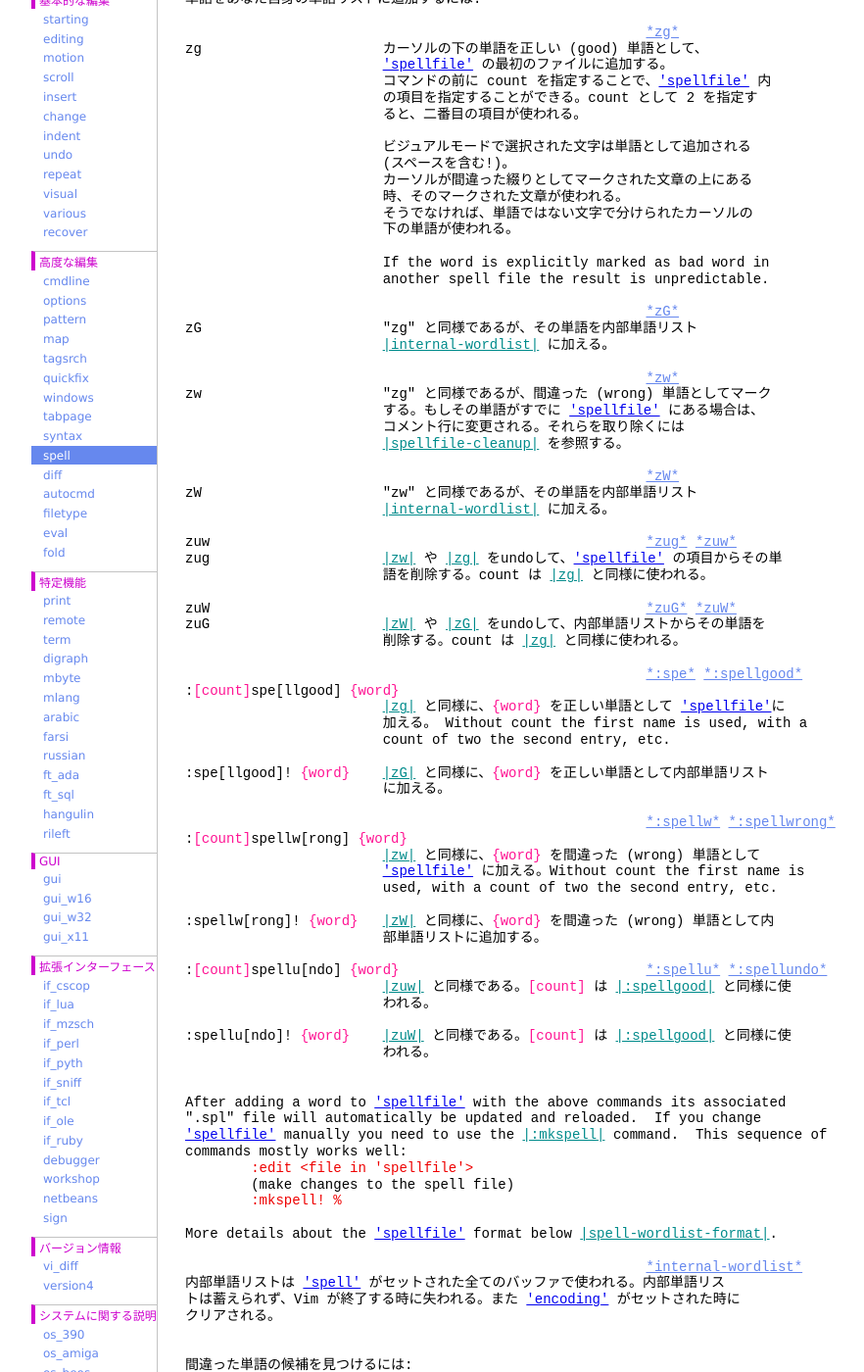
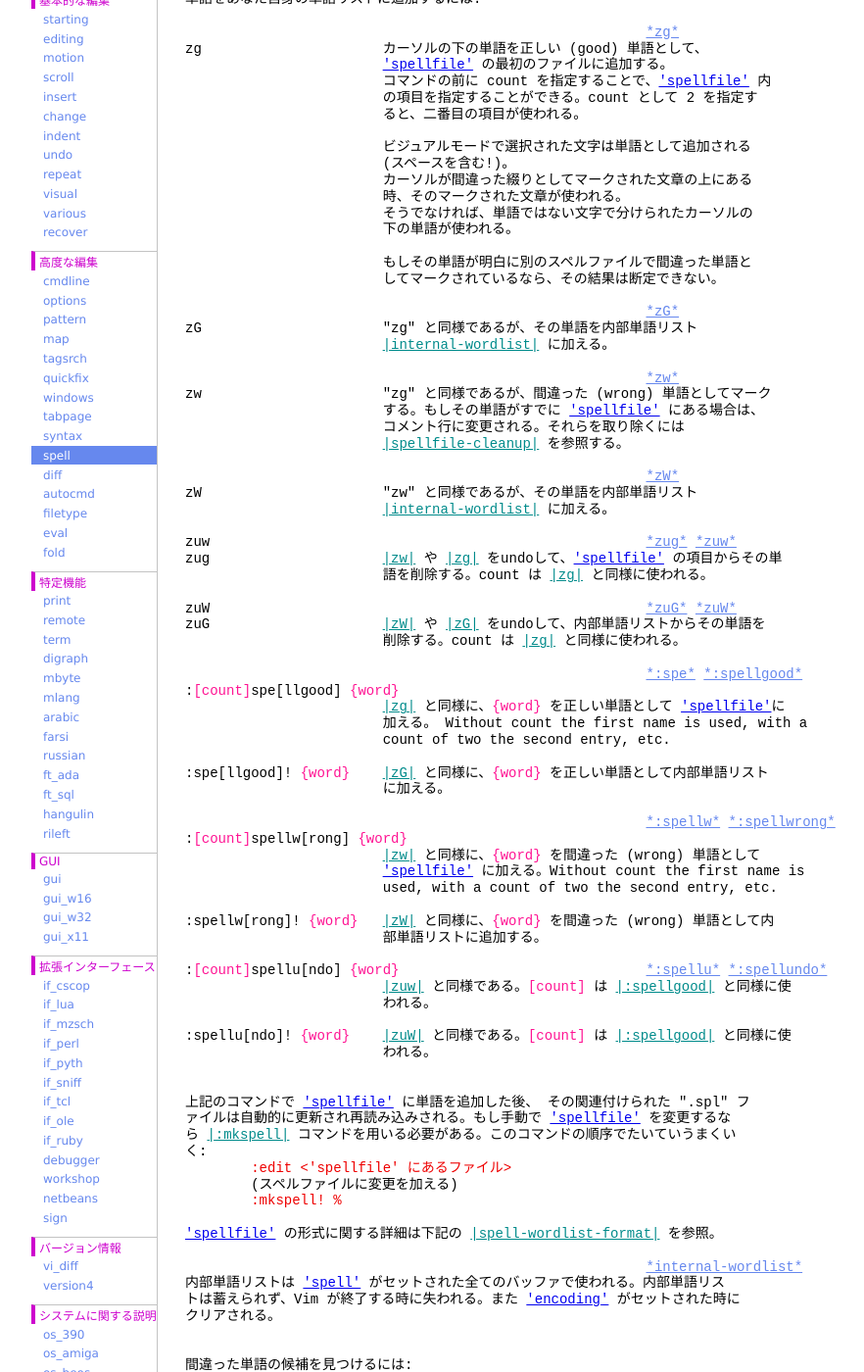
Before and after one commit to vim-jp/vimdoc-ja, a Jekyll site: the page built from spell.html, in a window 1280 px wide and 1400 px high, scrolled down 1354 px. Shown: the whole window at 98% size, without its empty margins (208-1090 px from the left). Built offline with Jekyll 4.4.1, drawn with Linux system fonts in a browser that asks for light colours; nearby versions of some CDN libraries; Markdown is read by kramdown in place of the engine named in the settings; comment, search, counter and statistics services are not loaded; some of the changed text lies outside the part shown.

Commit message:
update html

```diff
--- a/spell.html
+++ b/spell.html
@@ -20,10 +20,10 @@ helpname: 'spell'
 コンパイル時に&nbsp;<a class="Identifier" href="various.html#+syntax">|+syntax|</a>&nbsp;機能を無効にした場合にはスペルチェックは利用すること<br>
 ができない。<br>
 <br>
-<span class="Todo">Note</span>: または vimspell プラグインがある。プラグインを入れていればそのプラグイン<br>
+<span class="Todo">Note</span>: あるいは vimspell プラグインがある。プラグインを入れていればそのプラグイン<br>
 について調べるために &quot;:help vimspell&quot; を実行できる。しかし、おそらくそのプラグ<br>
 インを削除し、代わりに&nbsp;<a class="Type" href="options.html#'spell'">'spell'</a>&nbsp;オプションを使いたいと思うだろう。そちらのほう<br>
-がうまく機能する。<br>
+がうまくいく。<br>
 <br>
 <span class="PreProc">==============================================================================</span><br>
 1. はじめに&nbsp;&nbsp;&nbsp;&nbsp;&nbsp;&nbsp;&nbsp;&nbsp;&nbsp;&nbsp;&nbsp;&nbsp;&nbsp;&nbsp;&nbsp;&nbsp;&nbsp;&nbsp;&nbsp;&nbsp;&nbsp;&nbsp;&nbsp;&nbsp;&nbsp;&nbsp;&nbsp;&nbsp;&nbsp;&nbsp;&nbsp;&nbsp;&nbsp;&nbsp;&nbsp;&nbsp;&nbsp;<a class="Constant" href="spell.html#spell-quickstart" name="spell-quickstart">*spell-quickstart*</a>&nbsp;<a class="Constant" href="spell.html#E756" name="E756">*E756*</a><br>
@@ -36,7 +36,7 @@ helpname: 'spell'
 <br>
 認識されない単語は以下のようにハイライトされる:<br>
 &nbsp;&nbsp;&nbsp;&nbsp;&nbsp;&nbsp;&nbsp;&nbsp;SpellBad&nbsp;&nbsp;&nbsp;&nbsp;&nbsp;&nbsp;&nbsp;&nbsp;認識されない単語&nbsp;&nbsp;&nbsp;&nbsp;&nbsp;&nbsp;&nbsp;&nbsp;&nbsp;&nbsp;&nbsp;&nbsp;&nbsp;&nbsp;&nbsp;&nbsp;&nbsp;&nbsp;&nbsp;&nbsp;&nbsp;&nbsp;&nbsp;&nbsp;<a class="Identifier" href="syntax.html#hl-SpellBad">|hl-SpellBad|</a><br>
-&nbsp;&nbsp;&nbsp;&nbsp;&nbsp;&nbsp;&nbsp;&nbsp;SpellCap&nbsp;&nbsp;&nbsp;&nbsp;&nbsp;&nbsp;&nbsp;&nbsp;頭文字が大文字化されていない単語&nbsp;&nbsp;&nbsp;&nbsp;&nbsp;&nbsp;&nbsp;&nbsp;<a class="Identifier" href="syntax.html#hl-SpellCap">|hl-SpellCap|</a><br>
+&nbsp;&nbsp;&nbsp;&nbsp;&nbsp;&nbsp;&nbsp;&nbsp;SpellCap&nbsp;&nbsp;&nbsp;&nbsp;&nbsp;&nbsp;&nbsp;&nbsp;頭文字が大文字になっていない単語&nbsp;&nbsp;&nbsp;&nbsp;&nbsp;&nbsp;&nbsp;&nbsp;<a class="Identifier" href="syntax.html#hl-SpellCap">|hl-SpellCap|</a><br>
 &nbsp;&nbsp;&nbsp;&nbsp;&nbsp;&nbsp;&nbsp;&nbsp;SpellRare&nbsp;&nbsp;&nbsp;&nbsp;&nbsp;&nbsp; まれな単語&nbsp;&nbsp;&nbsp;&nbsp;&nbsp;&nbsp;&nbsp;&nbsp;&nbsp;&nbsp;&nbsp;&nbsp;&nbsp;&nbsp;&nbsp;&nbsp;&nbsp;&nbsp;&nbsp;&nbsp;&nbsp;&nbsp;&nbsp;&nbsp;&nbsp;&nbsp;&nbsp;&nbsp;&nbsp;&nbsp;<a class="Identifier" href="syntax.html#hl-SpellRare">|hl-SpellRare|</a><br>
 &nbsp;&nbsp;&nbsp;&nbsp;&nbsp;&nbsp;&nbsp;&nbsp;SpellLocal&nbsp;&nbsp;&nbsp;&nbsp;&nbsp;&nbsp;選択された地域では間違った綴り&nbsp;&nbsp;&nbsp;&nbsp;&nbsp;&nbsp;&nbsp;&nbsp;&nbsp;&nbsp;<a class="Identifier" href="syntax.html#hl-SpellLocal">|hl-SpellLocal|</a><br>
 <br>
@@ -60,7 +60,7 @@ won't work.<br>
 [s&nbsp;&nbsp;&nbsp;&nbsp;&nbsp;&nbsp;&nbsp;&nbsp;&nbsp;&nbsp;&nbsp;&nbsp;&nbsp;&nbsp;&nbsp;&nbsp;&nbsp;&nbsp;&nbsp;&nbsp;&nbsp;&nbsp;&quot;]s&quot; と同様であるが後方検索を行い、カーソルより前の綴<br>
 &nbsp;&nbsp;&nbsp;&nbsp;&nbsp;&nbsp;&nbsp;&nbsp;&nbsp;&nbsp;&nbsp;&nbsp;&nbsp;&nbsp;&nbsp;&nbsp;&nbsp;&nbsp;&nbsp;&nbsp;&nbsp;&nbsp;&nbsp;&nbsp;りの間違った単語を探す。2行に渡った単語は認識しないた<br>
 &nbsp;&nbsp;&nbsp;&nbsp;&nbsp;&nbsp;&nbsp;&nbsp;&nbsp;&nbsp;&nbsp;&nbsp;&nbsp;&nbsp;&nbsp;&nbsp;&nbsp;&nbsp;&nbsp;&nbsp;&nbsp;&nbsp;&nbsp;&nbsp;め、間違いとしてハイライトされていない単語で止まること<br>
-&nbsp;&nbsp;&nbsp;&nbsp;&nbsp;&nbsp;&nbsp;&nbsp;&nbsp;&nbsp;&nbsp;&nbsp;&nbsp;&nbsp;&nbsp;&nbsp;&nbsp;&nbsp;&nbsp;&nbsp;&nbsp;&nbsp;&nbsp;&nbsp;がある。行頭の大文字化されていない単語では止まらない。<br>
+&nbsp;&nbsp;&nbsp;&nbsp;&nbsp;&nbsp;&nbsp;&nbsp;&nbsp;&nbsp;&nbsp;&nbsp;&nbsp;&nbsp;&nbsp;&nbsp;&nbsp;&nbsp;&nbsp;&nbsp;&nbsp;&nbsp;&nbsp;&nbsp;がある。行頭が大文字になっていない単語では止まらない。<br>
 <br>
 &nbsp;&nbsp;&nbsp;&nbsp;&nbsp;&nbsp;&nbsp;&nbsp;&nbsp;&nbsp;&nbsp;&nbsp;&nbsp;&nbsp;&nbsp;&nbsp;&nbsp;&nbsp;&nbsp;&nbsp;&nbsp;&nbsp;&nbsp;&nbsp;&nbsp;&nbsp;&nbsp;&nbsp;&nbsp;&nbsp;&nbsp;&nbsp;&nbsp;&nbsp;&nbsp;&nbsp;&nbsp;&nbsp;&nbsp;&nbsp;&nbsp;&nbsp;&nbsp;&nbsp;&nbsp;&nbsp;&nbsp;&nbsp;&nbsp;&nbsp;&nbsp;&nbsp;&nbsp;&nbsp;&nbsp;&nbsp;<a class="Constant" href="spell.html#]S" name="]S">*]S*</a><br>
 ]S&nbsp;&nbsp;&nbsp;&nbsp;&nbsp;&nbsp;&nbsp;&nbsp;&nbsp;&nbsp;&nbsp;&nbsp;&nbsp;&nbsp;&nbsp;&nbsp;&nbsp;&nbsp;&nbsp;&nbsp;&nbsp;&nbsp;&quot;]s&quot; と同様であるが、間違った単語のみで止まり、まれな<br>
@@ -86,8 +86,8 @@ zg&nbsp;&nbsp;&nbsp;&nbsp;&nbsp;&nbsp;&nbsp;&nbsp;&nbsp;&nbsp;&nbsp;&nbsp;&nbsp;
 &nbsp;&nbsp;&nbsp;&nbsp;&nbsp;&nbsp;&nbsp;&nbsp;&nbsp;&nbsp;&nbsp;&nbsp;&nbsp;&nbsp;&nbsp;&nbsp;&nbsp;&nbsp;&nbsp;&nbsp;&nbsp;&nbsp;&nbsp;&nbsp;そうでなければ、単語ではない文字で分けられたカーソルの<br>
 &nbsp;&nbsp;&nbsp;&nbsp;&nbsp;&nbsp;&nbsp;&nbsp;&nbsp;&nbsp;&nbsp;&nbsp;&nbsp;&nbsp;&nbsp;&nbsp;&nbsp;&nbsp;&nbsp;&nbsp;&nbsp;&nbsp;&nbsp;&nbsp;下の単語が使われる。<br>
 <br>
-&nbsp;&nbsp;&nbsp;&nbsp;&nbsp;&nbsp;&nbsp;&nbsp;&nbsp;&nbsp;&nbsp;&nbsp;&nbsp;&nbsp;&nbsp;&nbsp;&nbsp;&nbsp;&nbsp;&nbsp;&nbsp;&nbsp;&nbsp;&nbsp;If the word is explicitly marked as bad word in<br>
-&nbsp;&nbsp;&nbsp;&nbsp;&nbsp;&nbsp;&nbsp;&nbsp;&nbsp;&nbsp;&nbsp;&nbsp;&nbsp;&nbsp;&nbsp;&nbsp;&nbsp;&nbsp;&nbsp;&nbsp;&nbsp;&nbsp;&nbsp;&nbsp;another spell file the result is unpredictable.<br>
+&nbsp;&nbsp;&nbsp;&nbsp;&nbsp;&nbsp;&nbsp;&nbsp;&nbsp;&nbsp;&nbsp;&nbsp;&nbsp;&nbsp;&nbsp;&nbsp;&nbsp;&nbsp;&nbsp;&nbsp;&nbsp;&nbsp;&nbsp;&nbsp;もしその単語が明白に別のスペルファイルで間違った単語と<br>
+&nbsp;&nbsp;&nbsp;&nbsp;&nbsp;&nbsp;&nbsp;&nbsp;&nbsp;&nbsp;&nbsp;&nbsp;&nbsp;&nbsp;&nbsp;&nbsp;&nbsp;&nbsp;&nbsp;&nbsp;&nbsp;&nbsp;&nbsp;&nbsp;してマークされているなら、その結果は断定できない。<br>
 <br>
 &nbsp;&nbsp;&nbsp;&nbsp;&nbsp;&nbsp;&nbsp;&nbsp;&nbsp;&nbsp;&nbsp;&nbsp;&nbsp;&nbsp;&nbsp;&nbsp;&nbsp;&nbsp;&nbsp;&nbsp;&nbsp;&nbsp;&nbsp;&nbsp;&nbsp;&nbsp;&nbsp;&nbsp;&nbsp;&nbsp;&nbsp;&nbsp;&nbsp;&nbsp;&nbsp;&nbsp;&nbsp;&nbsp;&nbsp;&nbsp;&nbsp;&nbsp;&nbsp;&nbsp;&nbsp;&nbsp;&nbsp;&nbsp;&nbsp;&nbsp;&nbsp;&nbsp;&nbsp;&nbsp;&nbsp;&nbsp;<a class="Constant" href="spell.html#zG" name="zG">*zG*</a><br>
 zG&nbsp;&nbsp;&nbsp;&nbsp;&nbsp;&nbsp;&nbsp;&nbsp;&nbsp;&nbsp;&nbsp;&nbsp;&nbsp;&nbsp;&nbsp;&nbsp;&nbsp;&nbsp;&nbsp;&nbsp;&nbsp;&nbsp;&quot;zg&quot; と同様であるが、その単語を内部単語リスト<br>
@@ -137,15 +137,15 @@ zuG&nbsp;&nbsp;&nbsp;&nbsp;&nbsp;&nbsp;&nbsp;&nbsp;&nbsp;&nbsp;&nbsp;&nbsp;&nbsp
 &nbsp;&nbsp;&nbsp;&nbsp;&nbsp;&nbsp;&nbsp;&nbsp;&nbsp;&nbsp;&nbsp;&nbsp;&nbsp;&nbsp;&nbsp;&nbsp;&nbsp;&nbsp;&nbsp;&nbsp;&nbsp;&nbsp;&nbsp;&nbsp;われる。<br>
 <br>
 <br>
-After adding a word to&nbsp;<a class="Type" href="options.html#'spellfile'">'spellfile'</a>&nbsp;with the above commands its associated<br>
-&quot;.spl&quot; file will automatically be updated and reloaded.&nbsp;&nbsp;If you change<br>
-<a class="Type" href="options.html#'spellfile'">'spellfile'</a>&nbsp;manually you need to use the&nbsp;<a class="Identifier" href="spell.html#:mkspell">|:mkspell|</a>&nbsp;command.&nbsp;&nbsp;This sequence of<br>
-commands mostly works well:<br>
-<div class="helpExample">&nbsp;&nbsp;&nbsp;&nbsp;&nbsp;&nbsp;&nbsp;&nbsp;:edit &lt;file in 'spellfile'&gt;</div>
-&nbsp;&nbsp;&nbsp;&nbsp;&nbsp;&nbsp;&nbsp; (make changes to the spell file)<br>
+上記のコマンドで&nbsp;<a class="Type" href="options.html#'spellfile'">'spellfile'</a>&nbsp;に単語を追加した後、 その関連付けられた &quot;.spl&quot; フ<br>
+ァイルは自動的に更新され再読み込みされる。もし手動で&nbsp;<a class="Type" href="options.html#'spellfile'">'spellfile'</a>&nbsp;を変更するな<br>
+ら&nbsp;<a class="Identifier" href="spell.html#:mkspell">|:mkspell|</a>&nbsp;コマンドを用いる必要がある。このコマンドの順序でたいていうまくい<br>
+く:<br>
+<div class="helpExample">&nbsp;&nbsp;&nbsp;&nbsp;&nbsp;&nbsp;&nbsp;&nbsp;:edit &lt;'spellfile' にあるファイル&gt;</div>
+&nbsp;&nbsp;&nbsp;&nbsp;&nbsp;&nbsp;&nbsp; (スペルファイルに変更を加える)<br>
 <div class="helpExample">&nbsp;&nbsp;&nbsp;&nbsp;&nbsp;&nbsp;&nbsp;&nbsp;:mkspell! %</div>
 <br>
-More details about the&nbsp;<a class="Type" href="options.html#'spellfile'">'spellfile'</a>&nbsp;format below&nbsp;<a class="Identifier" href="spell.html#spell-wordlist-format">|spell-wordlist-format|</a>.<br>
+<a class="Type" href="options.html#'spellfile'">'spellfile'</a>&nbsp;の形式に関する詳細は下記の&nbsp;<a class="Identifier" href="spell.html#spell-wordlist-format">|spell-wordlist-format|</a>&nbsp;を参照。<br>
 <br>
 &nbsp;&nbsp;&nbsp;&nbsp;&nbsp;&nbsp;&nbsp;&nbsp;&nbsp;&nbsp;&nbsp;&nbsp;&nbsp;&nbsp;&nbsp;&nbsp;&nbsp;&nbsp;&nbsp;&nbsp;&nbsp;&nbsp;&nbsp;&nbsp;&nbsp;&nbsp;&nbsp;&nbsp;&nbsp;&nbsp;&nbsp;&nbsp;&nbsp;&nbsp;&nbsp;&nbsp;&nbsp;&nbsp;&nbsp;&nbsp;&nbsp;&nbsp;&nbsp;&nbsp;&nbsp;&nbsp;&nbsp;&nbsp;&nbsp;&nbsp;&nbsp;&nbsp;&nbsp;&nbsp;&nbsp;&nbsp;<a class="Constant" href="spell.html#internal-wordlist" name="internal-wordlist">*internal-wordlist*</a><br>
 内部単語リストは&nbsp;<a class="Type" href="options.html#'spell'">'spell'</a>&nbsp;がセットされた全てのバッファで使われる。内部単語リス<br>
@@ -282,8 +282,8 @@ In a table:<br>
 <br>
 Vim は&nbsp;<a class="Type" href="options.html#'runtimepath'">'runtimepath'</a>&nbsp;のディレクトリの中の &quot;spell&quot; という名前のサブディレクトリ<br>
 にあるスペルファイルを探す。The name is: LL.EEE.spl, where:<br>
-&nbsp;&nbsp;&nbsp;&nbsp;&nbsp;&nbsp;&nbsp;&nbsp;LL&nbsp;&nbsp;&nbsp;&nbsp;&nbsp;&nbsp;the language name<br>
-&nbsp;&nbsp;&nbsp;&nbsp;&nbsp;&nbsp;&nbsp;&nbsp;EEE&nbsp;&nbsp;&nbsp;&nbsp; the value of&nbsp;<a class="Type" href="options.html#'encoding'">'encoding'</a><br>
+&nbsp;&nbsp;&nbsp;&nbsp;&nbsp;&nbsp;&nbsp;&nbsp;LL&nbsp;&nbsp;&nbsp;&nbsp;&nbsp;&nbsp;言語名<br>
+&nbsp;&nbsp;&nbsp;&nbsp;&nbsp;&nbsp;&nbsp;&nbsp;EEE&nbsp;&nbsp;&nbsp;&nbsp;&nbsp;<a class="Type" href="options.html#'encoding'">'encoding'</a>&nbsp;の値<br>
 <br>
 The value for &quot;LL&quot; comes from&nbsp;<a class="Type" href="options.html#'spelllang'">'spelllang'</a>, but excludes the region name.<br>
 Examples:<br>
@@ -352,9 +352,9 @@ If there is a file with exactly the same name as the &quot;.spl&quot; file but e
 before suggestions are made to reduce memory use.<br>
 <br>
 &nbsp;&nbsp;&nbsp;&nbsp;&nbsp;&nbsp;&nbsp;&nbsp;&nbsp;&nbsp;&nbsp;&nbsp;&nbsp;&nbsp;&nbsp;&nbsp;&nbsp;&nbsp;&nbsp;&nbsp;&nbsp;&nbsp;&nbsp;&nbsp;&nbsp;&nbsp;&nbsp;&nbsp;&nbsp;&nbsp;&nbsp;&nbsp;&nbsp;&nbsp;&nbsp;&nbsp;<a class="Constant" href="spell.html#E758" name="E758">*E758*</a>&nbsp;<a class="Constant" href="spell.html#E759" name="E759">*E759*</a>&nbsp;<a class="Constant" href="spell.html#E778" name="E778">*E778*</a>&nbsp;<a class="Constant" href="spell.html#E779" name="E779">*E779*</a>&nbsp;<a class="Constant" href="spell.html#E780" name="E780">*E780*</a>&nbsp;<a class="Constant" href="spell.html#E782" name="E782">*E782*</a><br>
-When loading a spell file Vim checks that it is properly formatted.&nbsp;&nbsp;If you<br>
-get an error the file may be truncated, modified or intended for another Vim<br>
-version.<br>
+スペルファイルを読み込む時 Vim はそれが正しくフォーマットされているかチェック<br>
+する。If you get an error the file may be truncated, modified or intended for<br>
+another Vim version.<br>
 <br>
 <br>
 <span class="Statement">SPELLFILE CLEANUP&nbsp;&nbsp;&nbsp;&nbsp;&nbsp;&nbsp;&nbsp;&nbsp;&nbsp;&nbsp;&nbsp;&nbsp;&nbsp;&nbsp;&nbsp;&nbsp;&nbsp;&nbsp;&nbsp;&nbsp;&nbsp;&nbsp;&nbsp;&nbsp;&nbsp;&nbsp;&nbsp;&nbsp;&nbsp;&nbsp;&nbsp;&nbsp;&nbsp;&nbsp;&nbsp;&nbsp;&nbsp;&nbsp;&nbsp;</span><a class="Constant" href="spell.html#spellfile-cleanup" name="spellfile-cleanup">*spellfile-cleanup*</a><br>
@@ -676,8 +676,7 @@ buffer the user was editing.<br>
 <span class="PreProc">==============================================================================</span><br>
 4. スペルファイルの形式&nbsp;&nbsp;&nbsp;&nbsp;&nbsp;&nbsp;&nbsp;&nbsp;&nbsp;&nbsp;&nbsp;&nbsp;&nbsp;&nbsp;&nbsp;&nbsp;&nbsp;&nbsp;&nbsp;&nbsp;&nbsp;&nbsp;&nbsp;&nbsp;&nbsp;&nbsp;&nbsp;&nbsp;&nbsp;&nbsp;&nbsp;&nbsp;&nbsp;<a class="Constant" href="spell.html#spell-file-format" name="spell-file-format">*spell-file-format*</a><br>
 <br>
-This is the format of the files that are used by the person who creates and<br>
-maintains a word list.<br>
+これは単語リストを作成、管理する人が使うファイルのフォーマットである。<br>
 <br>
 <span class="Todo">Note</span>&nbsp;that we avoid the word &quot;dictionary&quot; here.&nbsp;&nbsp;That is because the goal of<br>
 spell checking differs from writing a dictionary (as in the book).&nbsp;&nbsp;For<br>
```
